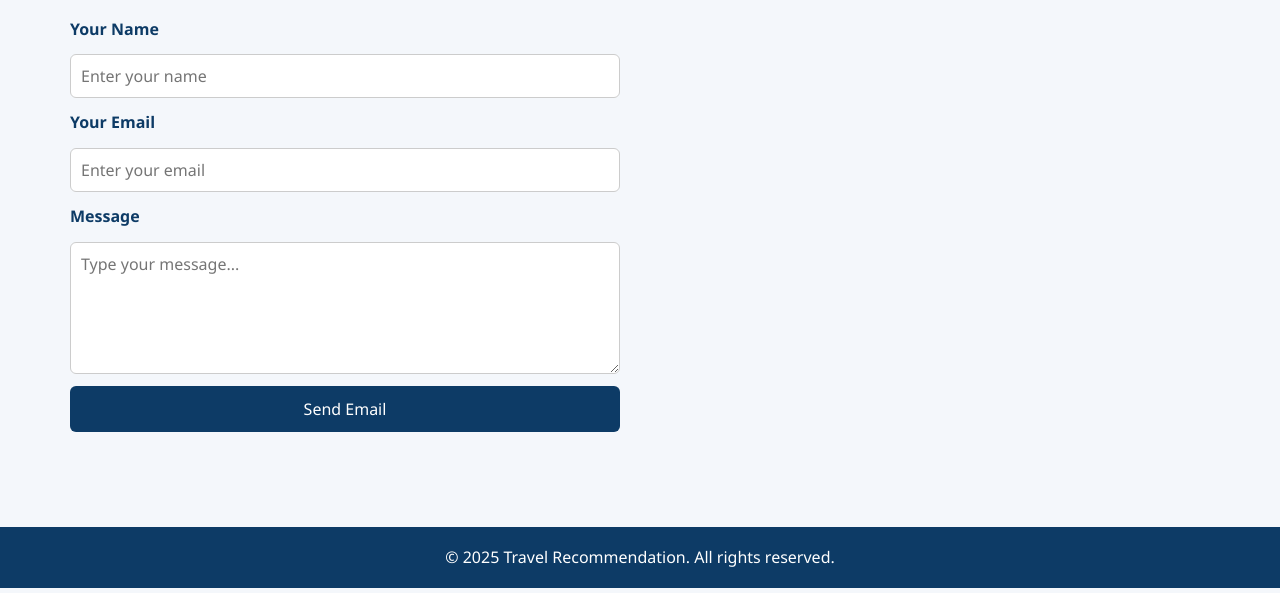
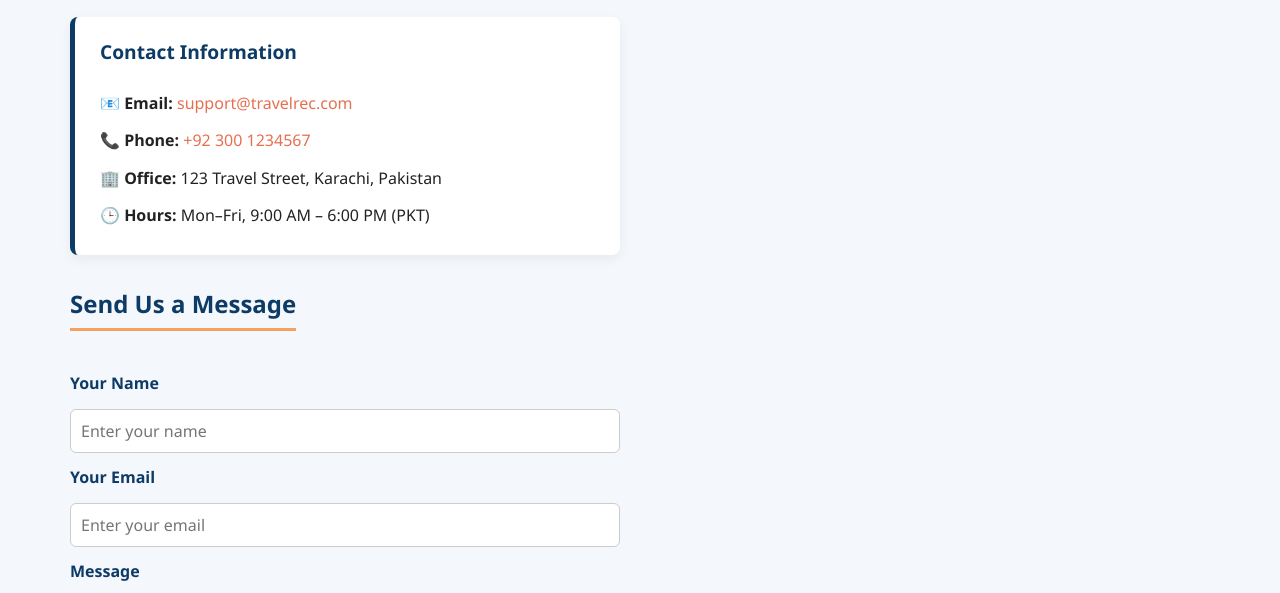
Before and after one commit to Marriyahrasheed/travel-recommendation, a plain HTML site: page contact.html in a window 1280 px wide. Shown: the part 173-766 px from the top of the page. Drawn offline with Linux system fonts and the light colour scheme.

Commit message:
Add contact information section to Contact page

```diff
--- a/contact.html
+++ b/contact.html
@@ -19,9 +19,22 @@
   </nav>
 
   <!-- ===== CONTACT FORM ===== -->
-  <section class="contact-section">
+   <section class="contact-section">
     <h1>Contact Us</h1>
     <p>Have a question or suggestion? Send us an email and we'll get back to you!</p>
+
+    <!-- ===== CONTACT INFORMATION ===== -->
+    <div class="contact-info">
+      <h2>Contact Information</h2>
+      <ul class="contact-list">
+        <li><strong>📧 Email:</strong> <a href="mailto:support@travelrec.com">support@travelrec.com</a></li>
+        <li><strong>📞 Phone:</strong> <a href="tel:+923001234567">+92 300 1234567</a></li>
+        <li><strong>🏢 Office:</strong> 123 Travel Street, Karachi, Pakistan</li>
+        <li><strong>🕒 Hours:</strong> Mon–Fri, 9:00 AM – 6:00 PM (PKT)</li>
+      </ul>
+    </div>
+
+    <h2>Send Us a Message</h2>
 
     <form id="contactForm" onsubmit="submitForm(event)">
       <label for="name">Your Name</label>
--- a/css/style.css
+++ b/css/style.css
@@ -276,3 +276,42 @@ footer {
   font-family: Consolas, monospace;
   font-size: 0.92rem;
 }
+
+/* ===== CONTACT INFO ===== */
+.contact-info {
+  background: white;
+  border-left: 5px solid #0d3b66;
+  padding: 20px 25px;
+  border-radius: 8px;
+  margin: 20px 0 30px;
+  box-shadow: 0 4px 12px rgba(0,0,0,0.06);
+  max-width: 550px;
+}
+
+.contact-info h2 {
+  margin-bottom: 12px;
+  color: #0d3b66;
+  border-bottom: none;
+  font-size: 1.2rem;
+}
+
+.contact-list {
+  list-style: none;
+  padding: 0;
+}
+
+.contact-list li {
+  padding: 6px 0;
+  font-size: 1rem;
+  line-height: 1.6;
+}
+
+.contact-list a {
+  color: #e76f51;
+  text-decoration: none;
+  font-weight: 500;
+}
+
+.contact-list a:hover {
+  text-decoration: underline;
+}
```
